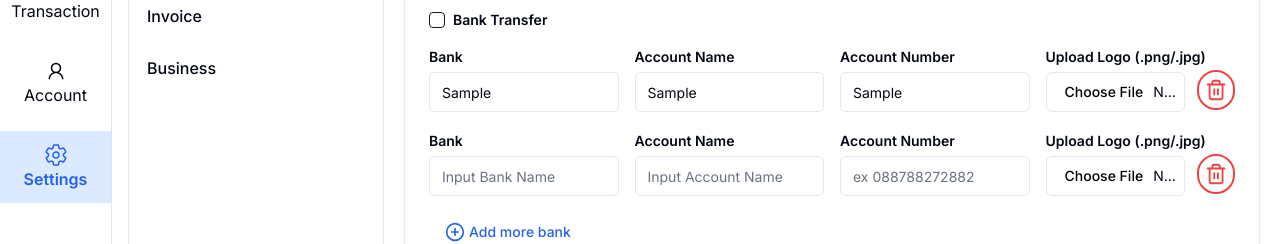
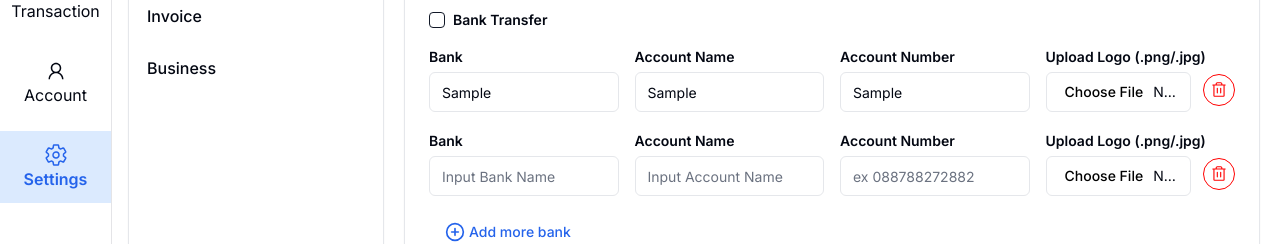
Before and after one commit to hax0-r/fiverr_dashboard, a React (Vite) app: page /setting in a window 1280 px wide. Both pictures are taken after typing "Sample", "Sample", "Sample", "Sample" into the empty fields and a click on the button "Add more bank". Shown: the part 387-631 px from the top of the page. Built offline with nearby package versions, Linux system fonts and the light colour scheme.

Commit message:
first commit

```diff
--- a/src/Pages/Setting.jsx
+++ b/src/Pages/Setting.jsx
@@ -7,6 +7,7 @@ import { Card, CardContent, CardHeader, CardTitle, CardDescription } from "@/com
 import { Textarea } from "@/components/ui/textarea"; // shadcn Textarea component
 import { CirclePlus, Trash2 } from 'lucide-react';
 import { Link } from 'react-router-dom';
+import { PiTrash } from 'react-icons/pi';
 
 const Setting = () => {
   const [banks, setBanks] = useState([{ id: 1, bankName: '', accountName: '', accountNumber: '', logo: null }]);
@@ -107,10 +108,12 @@ const Setting = () => {
                         <Input type="file" id={`upload-logo-${bank.id}`} className="mt-1" />
                         {
                           banks.length > 1 &&
-                          <Trash2
-                            className='text-red-500 border-2 border-red-500 rounded-full w-12 h-10 p-[6px] cursor-pointer'
-                            onClick={() => handleRemoveBank(bank.id)}
-                          />
+                          <div className=" border-[1.4px] border-[#FF0000] p-[6px] hover:bg-red-50 transition-all rounded-full cursor-pointer"
+                          onClick={() => handleRemoveBank(bank.id)}>
+                            <PiTrash
+                              className='text-[#FF0000] text-lg'
+                            />
+                          </div>
                         }
                       </div>
                     </div>
--- a/src/components/Transaction/AssignRoom.jsx
+++ b/src/components/Transaction/AssignRoom.jsx
@@ -1,14 +1,9 @@
 import React, { useState } from 'react';
 import { Button } from "@/components/ui/button";
 import { Sheet, SheetClose, SheetContent, SheetHeader, SheetTitle, SheetTrigger } from "@/components/ui/sheet";
-import { Card, CardContent, CardHeader } from "@/components/ui/card";
-import { Label } from "@/components/ui/label";
-import { Select, SelectContent, SelectItem, SelectTrigger, SelectValue } from "@/components/ui/select";
 import { FaArrowRightLong } from 'react-icons/fa6';
 import { useToast } from "@/components/ui/use-toast";
-import { Toaster } from "@/components/ui/toaster"
 import ProgressNavigation from './ProgressNavigation';
-import ToastWithTitle from './ToastWithTitle';
 import TenantProfile from '../Tenant/TenantProfile';
 import RoomDetails from '../Tenant/RoomDetails';
 import AssignRoomTableData from '../Tenant/AssignRoomTableData';
@@ -124,9 +119,6 @@ const AssignRoom = ({ booking, btnName }) => {
                             >
                                 {currentStep === 3 ? "Confirm" : "Continue"}
                             </Button>
-                            <Toaster></Toaster>
-                            <ToastWithTitle />
-
                         </div>
                     </SheetContent>
                 </Sheet>
```
